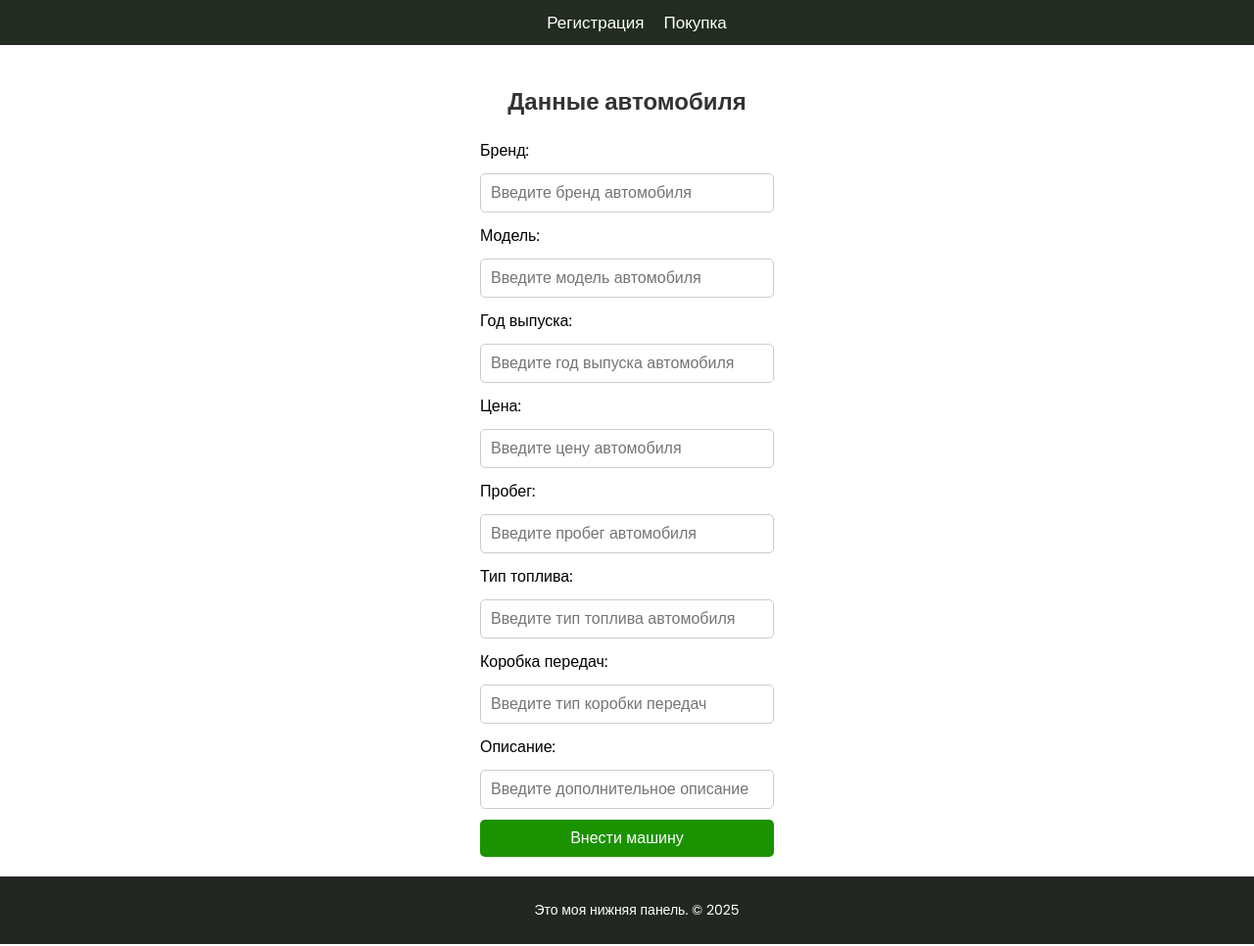
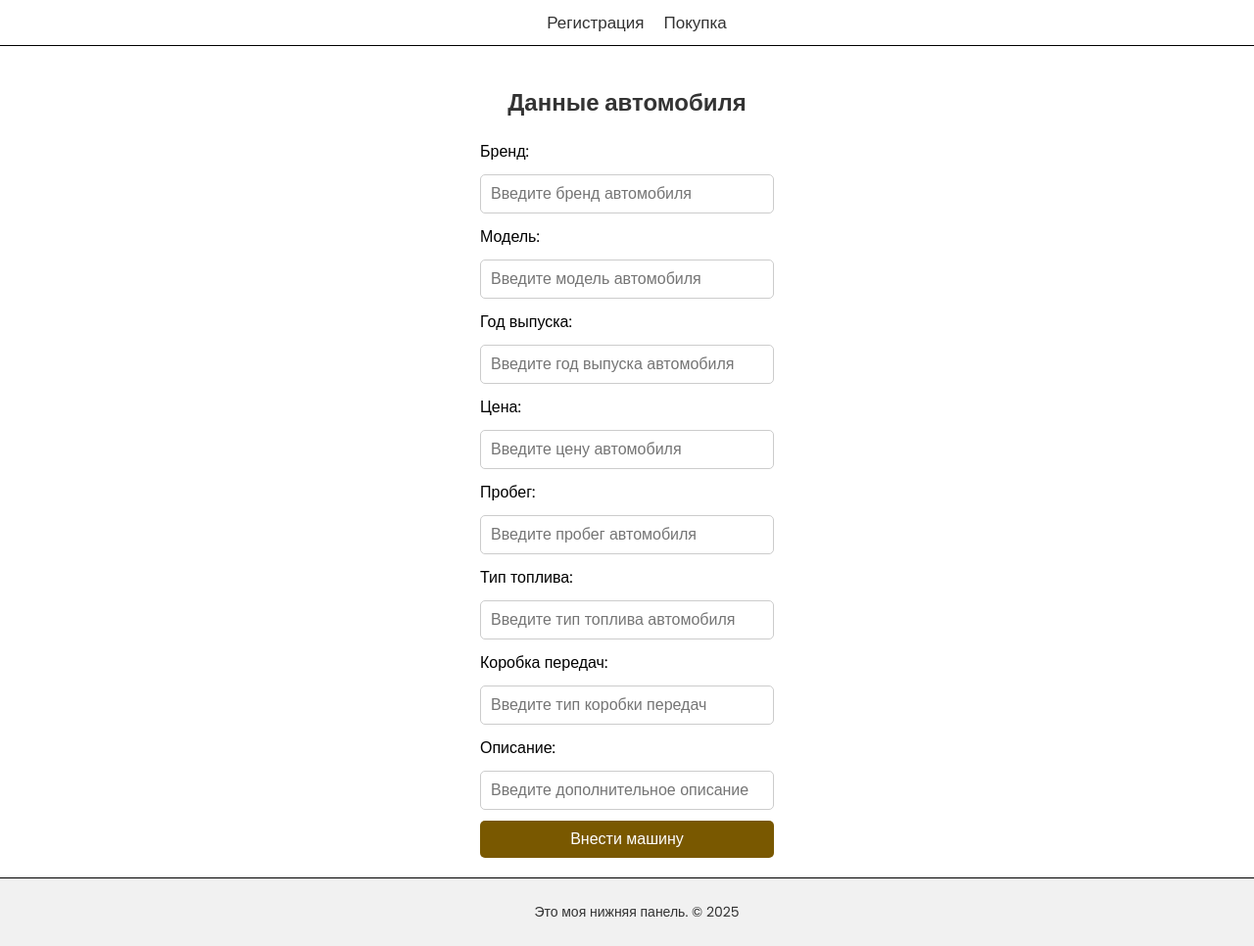
Before and after one commit to DaniilQAspb/for-work, a plain HTML site: page index.html in a window 1280 px wide. Shown: the whole page at 98% size. Drawn offline with Linux system fonts and the light colour scheme.

Commit message:
Изменен стиль страницы

```diff
--- a/styles/styles.css
+++ b/styles/styles.css
@@ -13,21 +13,22 @@ body {
   display: flex;
   justify-content: center;
   align-items: center;
-  background-color: rgb(34, 44, 32);
+  background-color: #ffffff; /* Белый фон */
+  border-bottom: 1px solid #000000; /* Тонкая граница */
   padding: 10px 10px;
 }
 
 /* Стили для ссылок в навигации */
 .navbar a {
   text-decoration: none;
-  color: rgb(255, 255, 255);
+  color: #333; /* Тёмный текст */
   margin-left: 20px;
   font-size: 17px;
 }
 
 /* Стили при наведении на ссылку */
 .navbar a:hover {
-  color: #34d43c;
+  color: #fa8500;
 }
 
 /* Контейнер для формы регистрации */
@@ -67,7 +68,7 @@ body {
 .registration-form button {
   padding: 10px;
   font-size: 16px;
-  background-color: rgb(27, 146, 0);
+  background-color: rgb(121, 88, 0);
   color: white;
   border: none;
   border-radius: 5px;
@@ -76,13 +77,14 @@ body {
 
 /* Стили при наведении на кнопку */
 .registration-form button:hover {
-  background-color: rgb(21, 116, 0);
+  background-color: rgba(216, 132, 5, 0.755);
 }
 
 /* Стили футера */
 .footer {
-  background-color: rgb(35, 39, 34);
-  color: rgb(255, 255, 255);
+  background-color: #f1f1f1; /* Светлый фон */
+  color: #333;
+  border-top: 1px solid #000000;
   text-align: center;
   font-size: 14px;
   padding: 10px; /* Отступы внутри футера */
```
